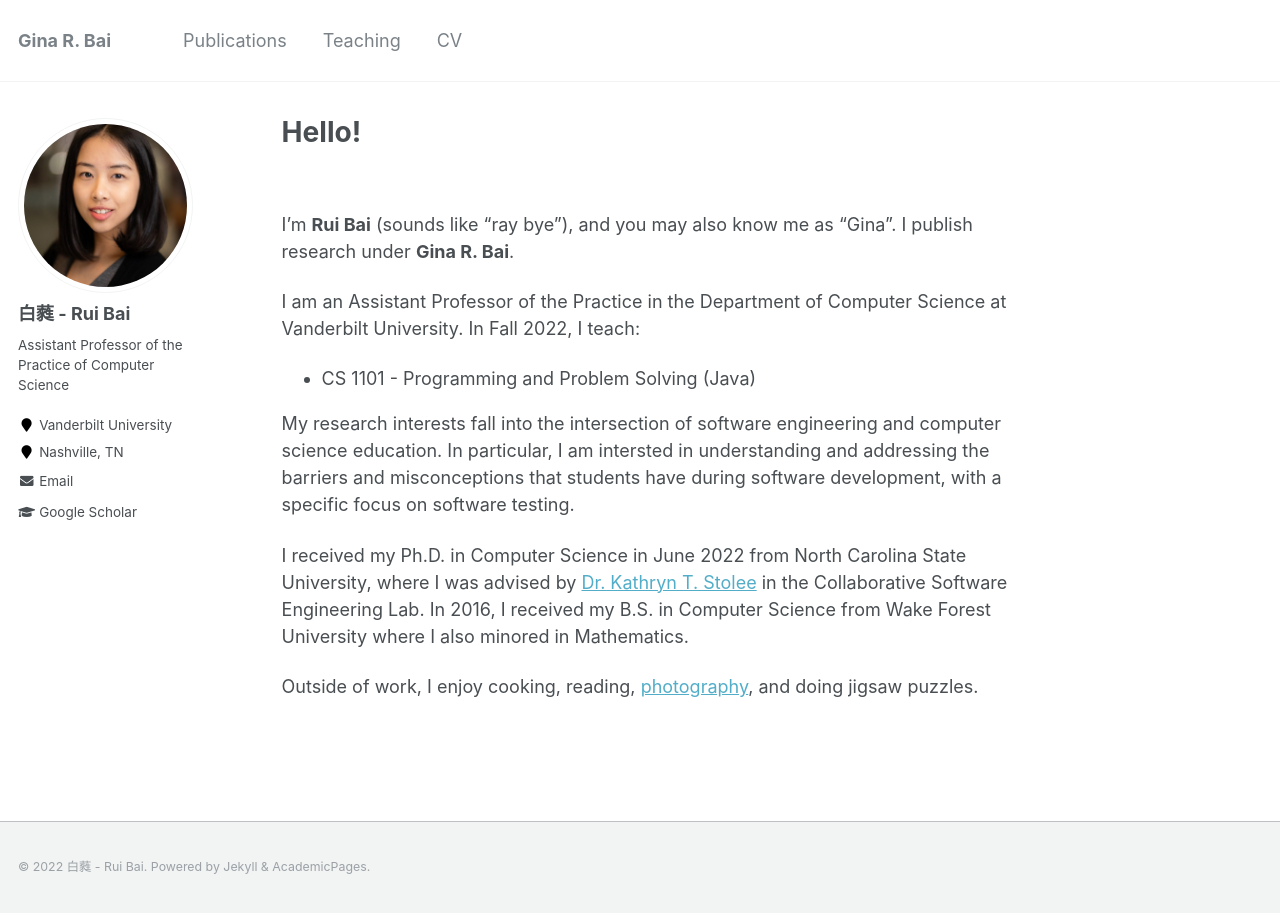
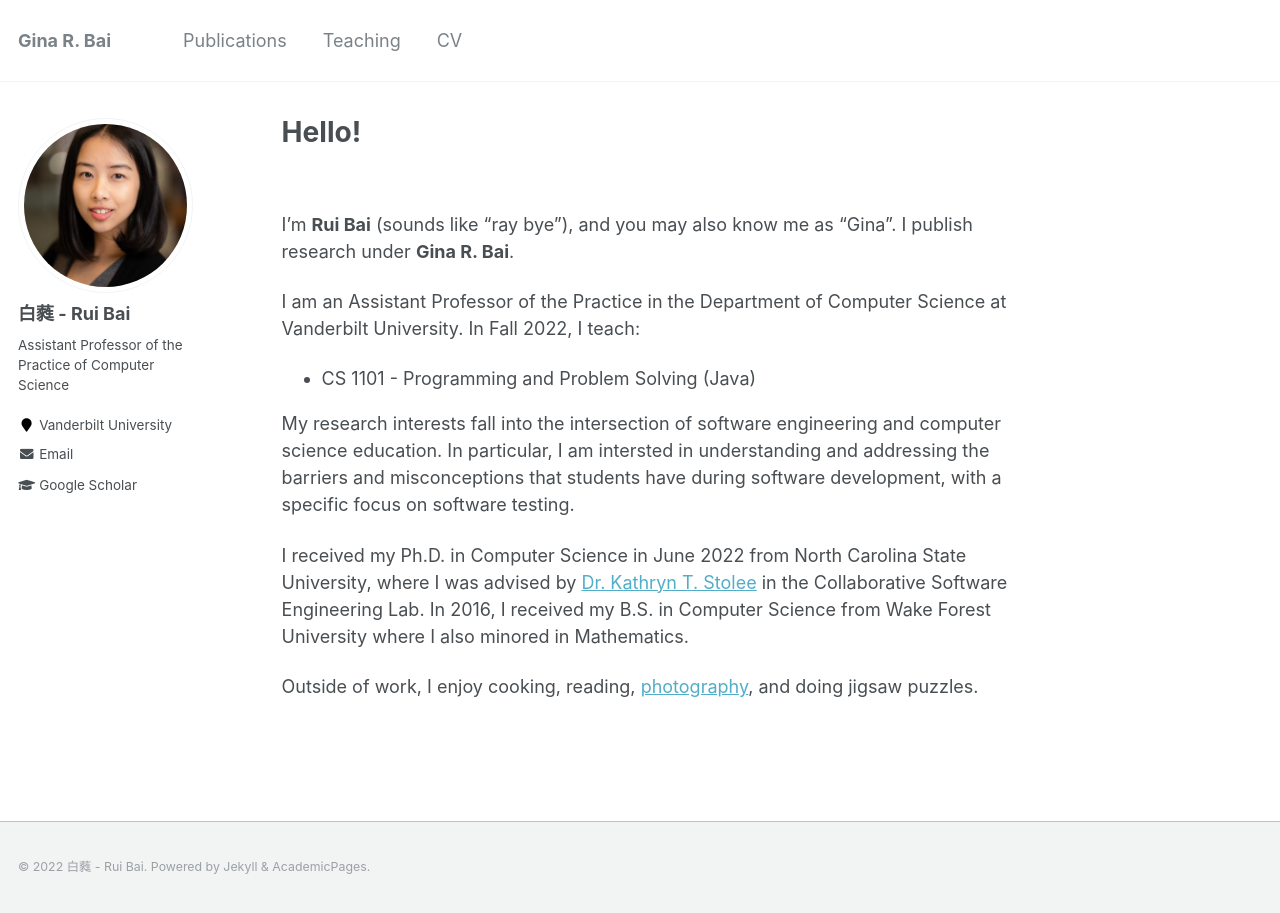
Before and after one commit to ginaBai/ginabai.github.io, a Jekyll site: the page built from _pages/about.md, in a window 1280 px wide. Built offline with Jekyll 4.4.1, drawn with Linux system fonts in a browser that asks for light colours.

```diff
--- a/_config.yml
+++ b/_config.yml
@@ -83,11 +83,11 @@ author:
   name             : "白蕤 - Rui Bai"
   avatar           : "ProfilePic.JPG"
   bio              : "Assistant Professor of the Practice of Computer Science"
-  location         : "Vanderbilt University"
-  employer         : "Nashville, TN"
+  location         : #"Office - TBA"
+  employer         : "Vanderbilt University"
   pubmed           : #"https://www.ncbi.nlm.nih.gov/pubmed/?term=john+snow"
   googlescholar    : "https://scholar.google.com/citations?user=wJcOjOUAAAAJ&hl=en"
-  email            : "rbai2@ncsu.edu"
+  email            : "rui.bai@vanderbilt.edu"
   researchgate     :  #"https://www.researchgate.net/scientific-contributions/Gina-R-Bai-2154954822"
   uri              :
   bitbucket        :
```
Also changed, not shown: 1 other file.
